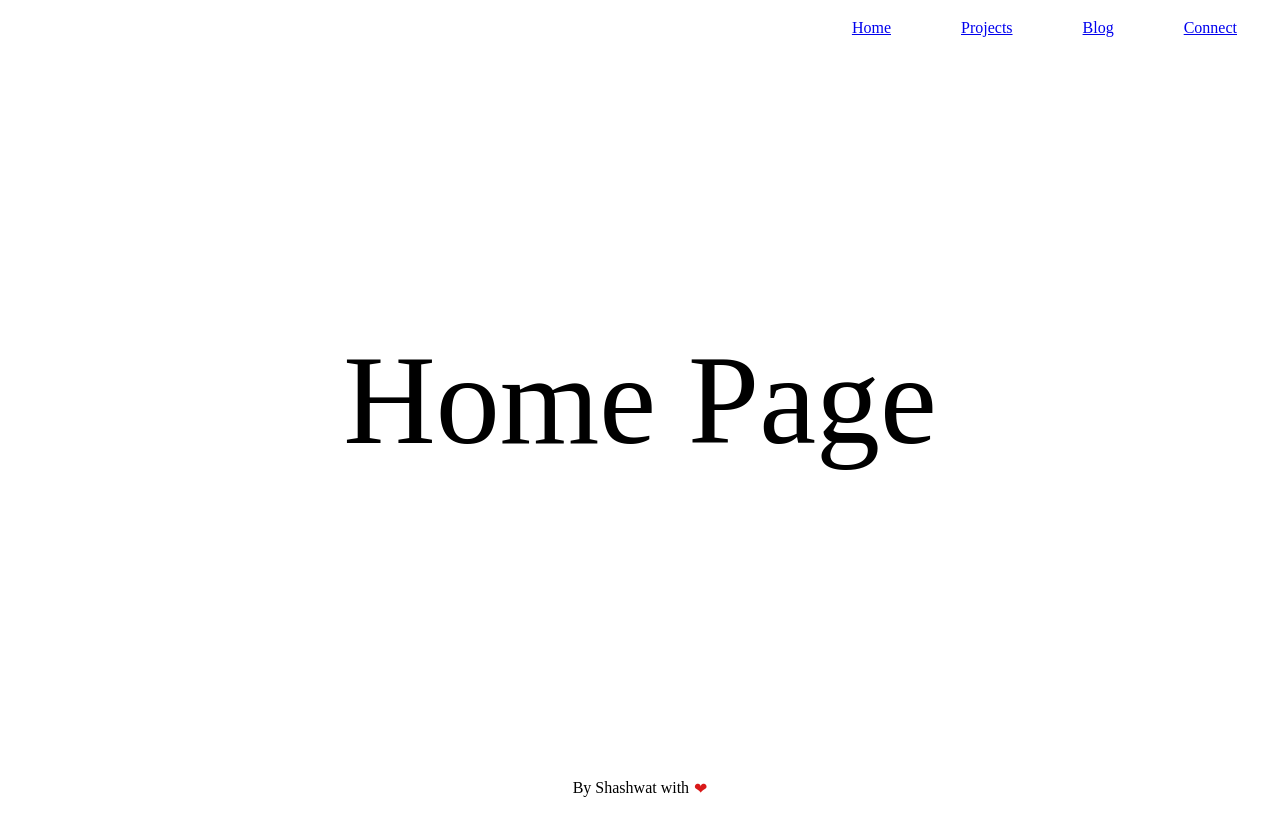
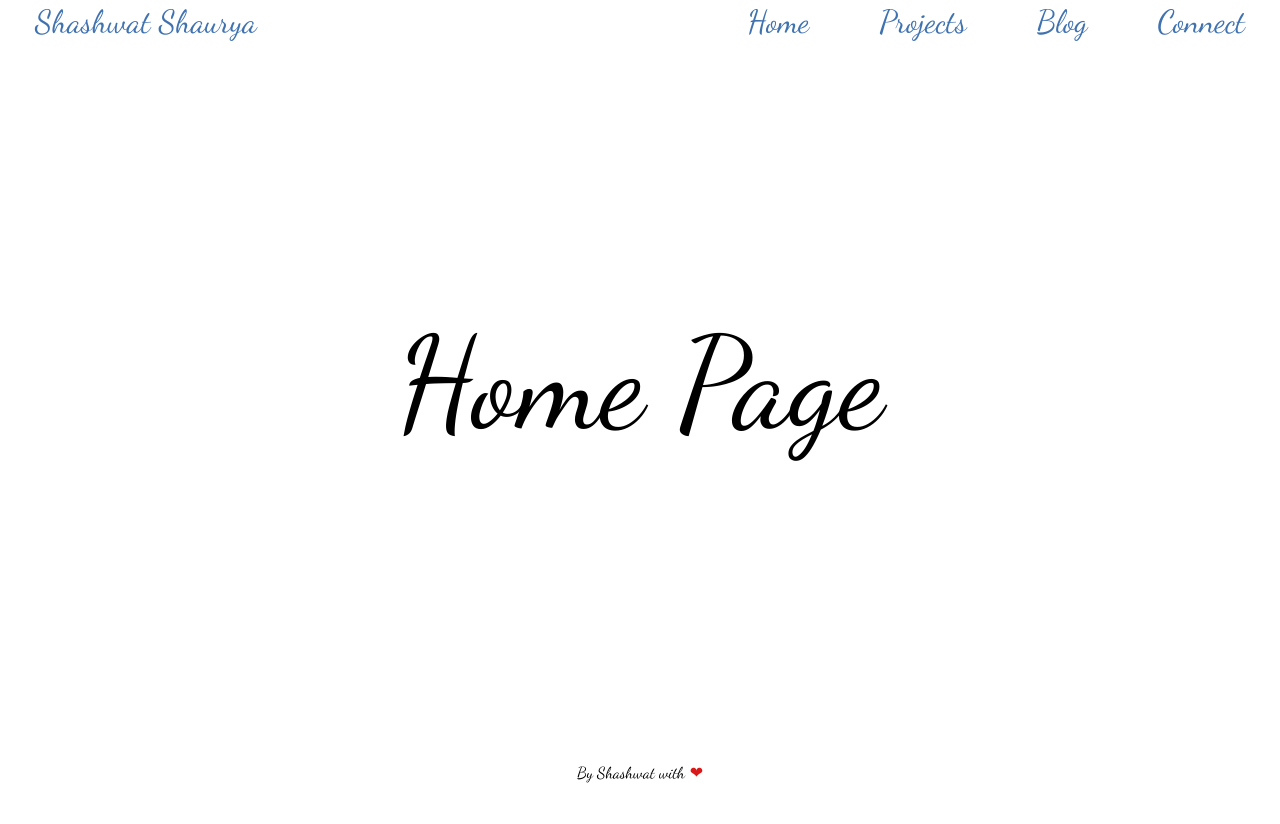
Before and after one commit to shashwatshaurya/personal-website, a React app: page / in a window 1280 px wide. After the commit the page ends 800 px from the top, so only its background shows below. Built offline with nearby package versions, Linux system fonts and the light colour scheme.

Commit message:
styling changes

```diff
--- a/package.json
+++ b/package.json
@@ -33,6 +33,7 @@
     "@babel/preset-react": "^7.18.6",
     "@babel/runtime": "^7.20.13",
     "babel-loader": "^9.1.2",
+    "classnames": "^2.5.1",
     "css-loader": "^6.7.3",
     "eslint": "^8.32.0",
     "eslint-config-airbnb-base": "^15.0.0",
--- a/public/index.html
+++ b/public/index.html
@@ -4,6 +4,9 @@
     <meta charset="UTF-8">
     <meta http-equiv="X-UA-Compatible" content="IE=edge">
     <meta name="viewport" content="width=device-width, initial-scale=1.0">
+    <link rel="preconnect" href="https://fonts.googleapis.com">
+    <link rel="preconnect" href="https://fonts.gstatic.com" crossorigin>
+    <link href="https://fonts.googleapis.com/css2?family=Dancing+Script&display=swap" rel="stylesheet">
     <link rel="icon" type="image/png" href="/favicon.ico">
     <title>Shashwat Shaurya | Personal</title>
 </head>
--- a/src/pages/RootLayout/index.jsx
+++ b/src/pages/RootLayout/index.jsx
@@ -1,4 +1,5 @@
 import React from 'react';
+import cx from 'classnames';
 import { Link, Outlet } from 'react-router-dom';
 import s from './style.module.scss'; // scss file needs to be like name.module.scss and should not be like import * from s
 
@@ -6,20 +7,27 @@ const RootLayout = () => {
     return (
         <div className={s.pageWrapper}>
             <div className={s.nav}>
-                <ul className={s.navElements}>
-                    <li className={s.navElement}>
-                        <Link to="/">Home</Link>
-                    </li>
-                    <li className={s.navElement}>
-                        <Link to="/projects">Projects</Link>
-                    </li>
-                    <li className={s.navElement}>
-                        <Link to="/blog">Blog</Link>
-                    </li>
-                    <li className={s.navElement}>
-                        <Link to="/connect">Connect</Link>
-                    </li>
-                </ul>
+                <div className={s.navElements}>
+                    <div className={s.leftElements}>
+                        <div className={cx(s.nameLogo, s.navElement)}>
+                            <Link to='/'>Shashwat Shaurya</Link>
+                        </div>
+                    </div>
+                    <div className={s.rightElements}>
+                        <div className={s.navElement}>
+                            <Link to="/">Home</Link>
+                        </div>
+                        <div className={s.navElement}>
+                            <Link to="/projects">Projects</Link>
+                        </div>
+                        <div className={s.navElement}>
+                            <Link to="/blog">Blog</Link>
+                        </div>
+                        <div className={s.navElement}>
+                            <Link to="/connect">Connect</Link>
+                        </div>
+                    </div>
+                </div>
             </div>
             <Outlet />
             <div className={s.footer}>By Shashwat with <span className={s.heart}>&#10084;</span></div>
--- a/src/pages/RootLayout/style.module.scss
+++ b/src/pages/RootLayout/style.module.scss
@@ -1,23 +1,72 @@
 * {
-    /* padding: 0;
-    margin: 0; */
+    padding: 0;
+    margin: 0;
     box-sizing: border-box;
+    font-family: 'Dancing Script', cursive;
+}
+
+a {
+    position: relative;
+    text-decoration: none;
+    color: #3F72AF; /* Set the color for unvisited links */
+}
+
+/* Set the color for visited links */
+a:visited {
+    color: #3F72AF;
+}
+
+/* Create the sliding underline */
+a::before {
+    content: "";
+    position: absolute;
+    width: 0;
+    height: 2px; /* Adjust the thickness of the underline */
+    bottom: 0;
+    left: 50%;
+    transform: translateX(-50%); /* Center the underline */
+    background-color: #112D4E; /* Match the color of the link */
+    transition: width 0.3s; /* Set the transition duration */
+}
+
+/* Slide the underline on hover */
+a:hover::before {
+    width: 100%;
+}
+
+/* Set the color for hovered links */
+a:hover {
+    color: #112D4E;
+}
+
+/* Set the color for active links (when clicked) */
+a:active {
+    color: #DBE2EF;
   }
 
 .nav {
     height: 3vh;
-}
 
     .navElements {
         display: flex;
+        justify-content: space-between;
+
+        .rightElements {
+            display: flex;
             justify-content: flex-end;
-    list-style: none;
         }
 
         .navElement {
             margin-left: 2rem;
             margin-right: 2rem;
             padding: 3px;
+            font-size: 2rem;
+        }
+
+        .nameLogo {
+            cursor: pointer;
+        }
+    }
 }
 
 .heart {
```
Lines whose indentation alone changed are shown as unchanged.
